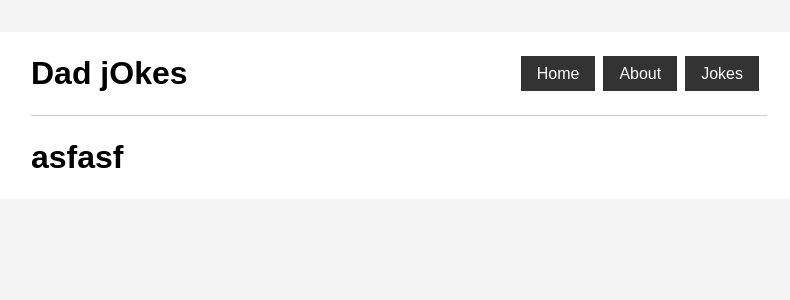
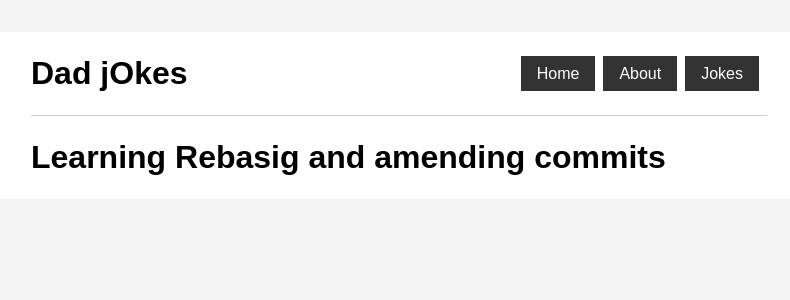
Before and after one commit to TudorPetrariu/Nuxt-Dad-Jokes, a Nuxt app: page /about in a window 1280 px wide. Shown: the top 300 px of the page, without its empty margins (241-1031 px from the left). Built offline with nearby package versions, Linux system fonts and the light colour scheme.

Commit message:
update m about title

```diff
--- a/pages/about.vue
+++ b/pages/about.vue
@@ -1,7 +1,7 @@
 <template>
   <div class="class">
 
-      <h1>asfasf</h1>
+      <h1>Learning Rebasig and amending commits</h1>
   </div>
 </template>
 
```
